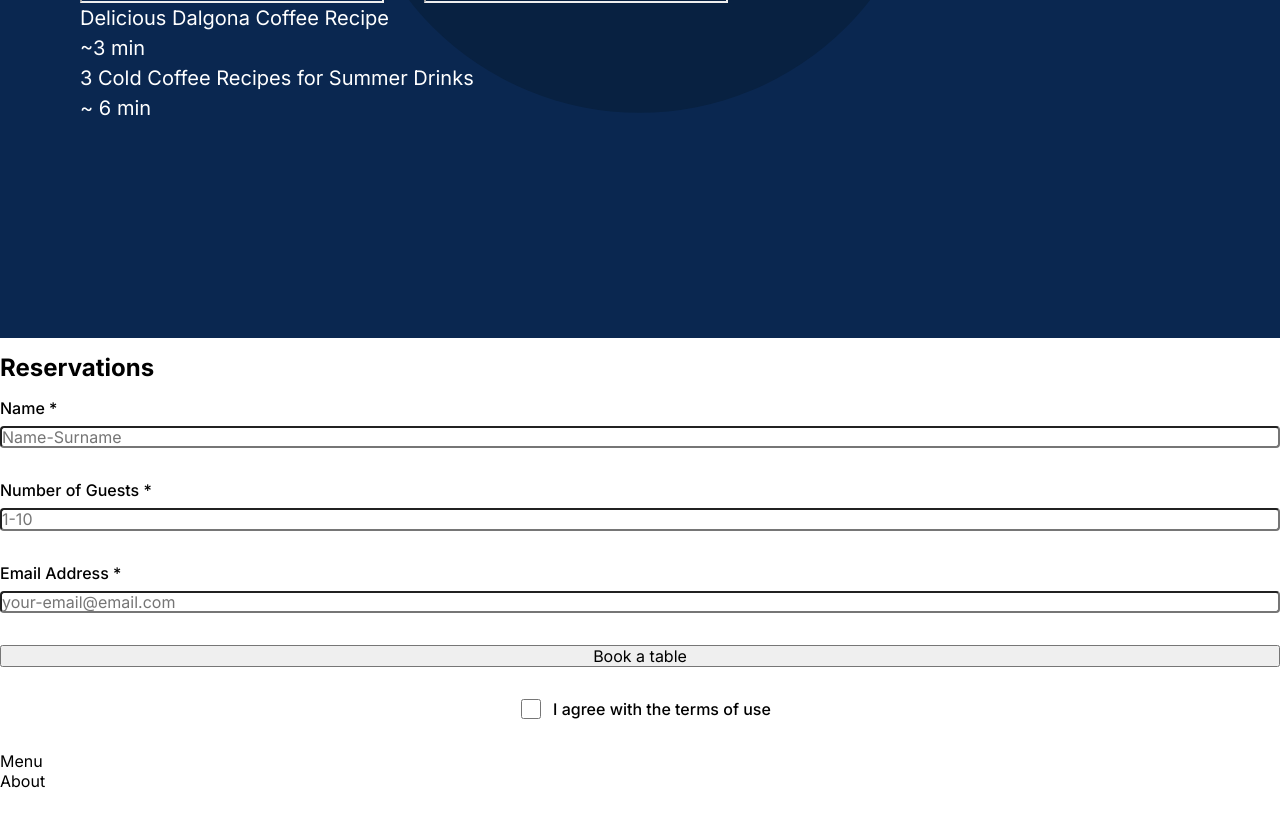
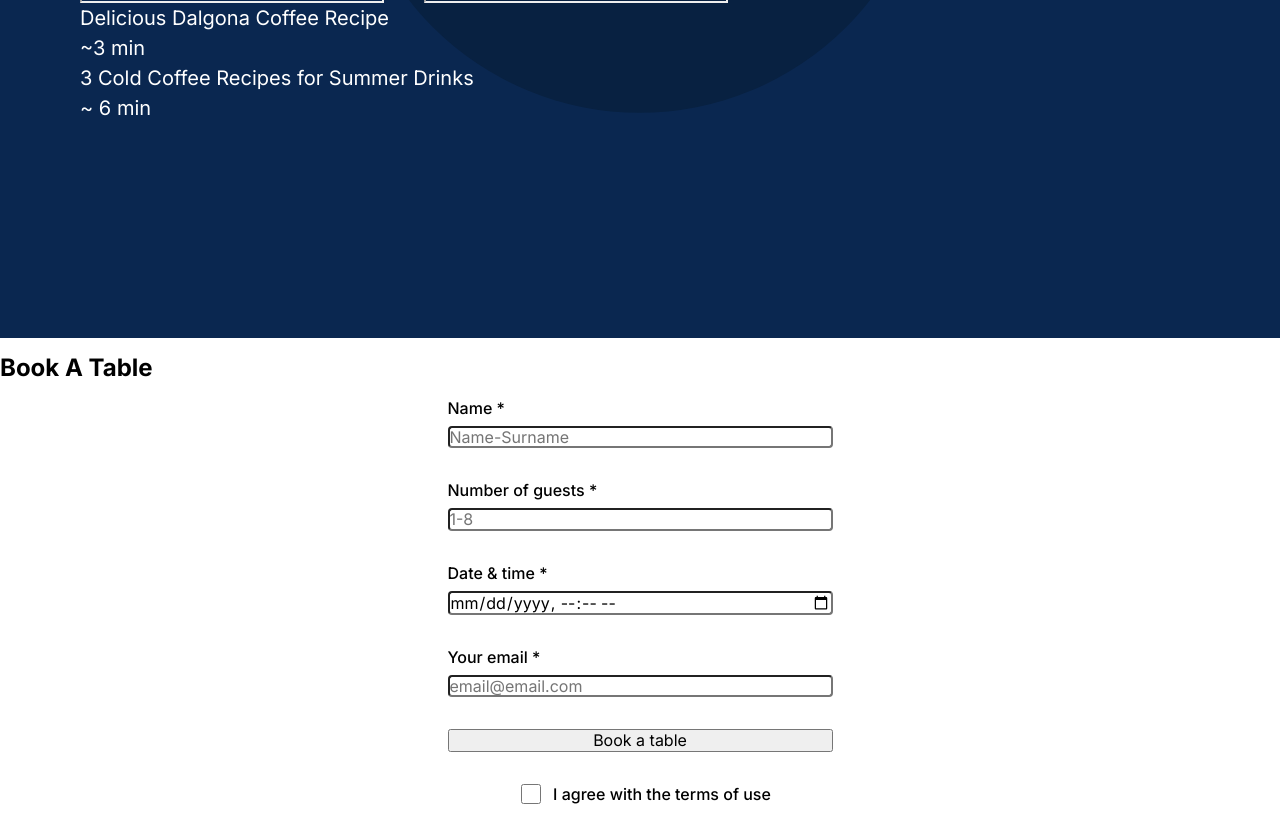
Before and after one commit to YvesSaintLorens/se_project_coffeeshop, a plain HTML site: page index.html in a window 1280 px wide. Shown: the part 1505-2341 px from the top of the page. Before the commit the page ends 2296 px from the top, so only its background shows below. Drawn offline with nearby package versions, Linux system fonts and the light colour scheme; grey boxes are pictures that could not be loaded.

Commit message:
fixed errors

```diff
--- a/index.html
+++ b/index.html
@@ -83,33 +83,40 @@
               <div class="recipes__video-caption">~ 6 min</div>
             </div>
           </section>
-          <section id="reservations-section" class="reservations">
-            <h2 class="reservation__title">Reservations</h2>
-            <form action="" class="reservation__form form"></form>
+          <section class="reservation" id="reservation">
+            <h2 class="reservation__title">Book A Table</h2>
+            <form class="form reservation__form">
               <fieldset class="form__fieldset">
-                <label for="name" class="form__label">Name *
-                <input
+                <label for="name" class="form__label">
+                  Name *<input
+                    type="text"
+                    class="form__input"
+                    placeholder="Name-Surname"
                     id="name"
-                class="form__input"
-                type="text"
-                required
-                placeholder="Name-Surname">
+                  />
                 </label>
                 <label for="number" class="form__label">
-                    Number of Guests *
-                    <input
+                  Number of guests *<input
                     type="number"
                     class="form__input"
-                    placeholder="1-10"
+                    placeholder="1-8"
                     id="number"
                   />
                 </label>
+                <label for="schedule" class="form__label">
+                  Date & time *
+                  <input
+                    type="datetime-local"
+                    class="form__input"
+                    id="schedule"
+                  />
+                </label>
                 <label for="email" class="form__label">
-                    Email Address *
+                  Your email *
                   <input
                     type="email"
                     class="form__input"
-                    placeholder="your-email@email.com"
+                    placeholder="email@email.com"
                     id="email"
                   />
                 </label>
@@ -121,10 +128,12 @@
               </label>
             </form>
           </section>
-          <section id="menu-section" class="menu">Menu</section>
-          <section id="about-section" class="about">About</section>
+
+          <section class="menu" id="Menu"></section>
+
+          <section class="about"></section>
         </main>
-        <footer class="footer"></footer>
+        <footer class="footer" id="Contacts"></footer>
       </div>
     </body>
   </html>
```
Lines whose indentation alone changed are shown as unchanged.
